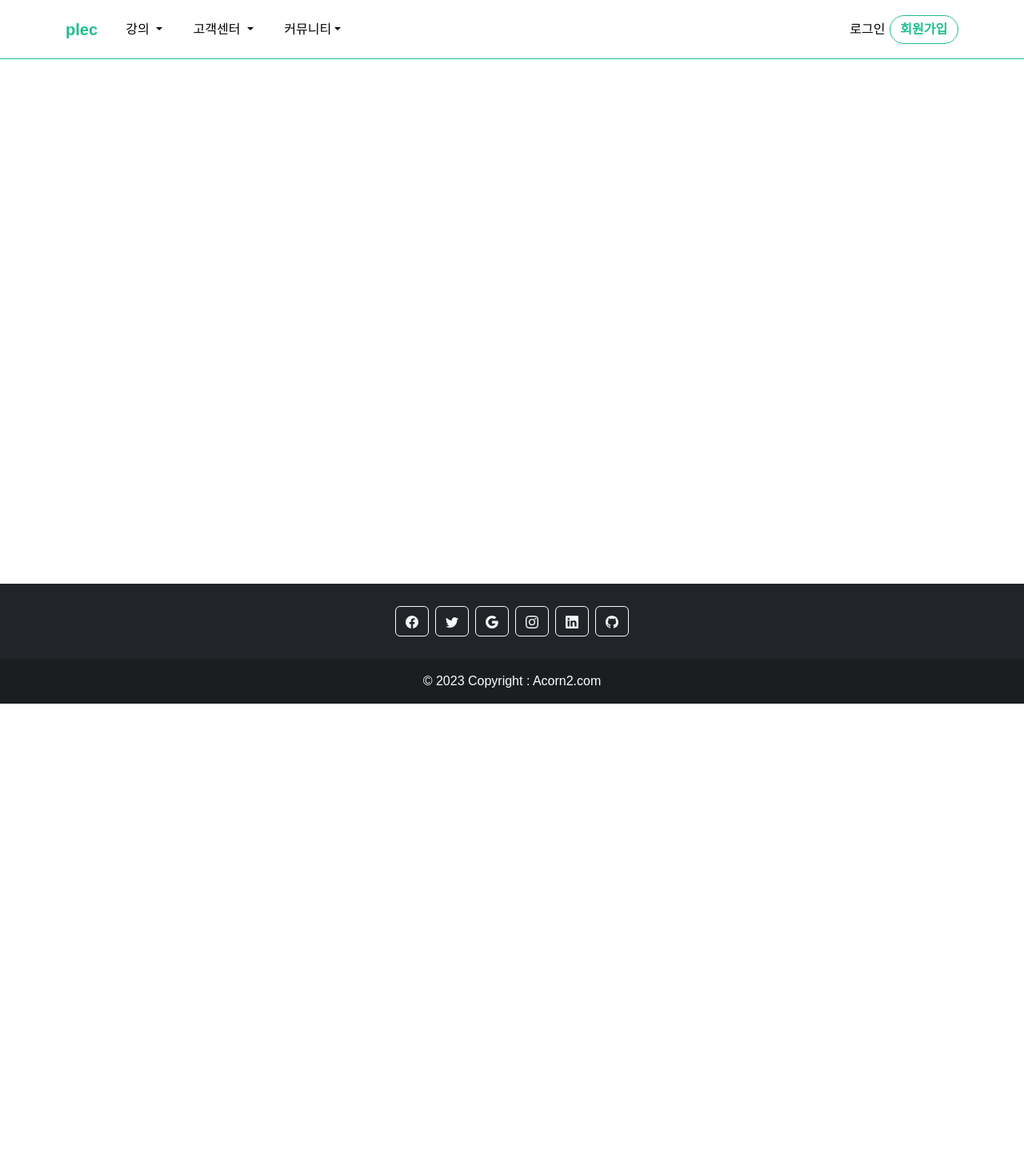
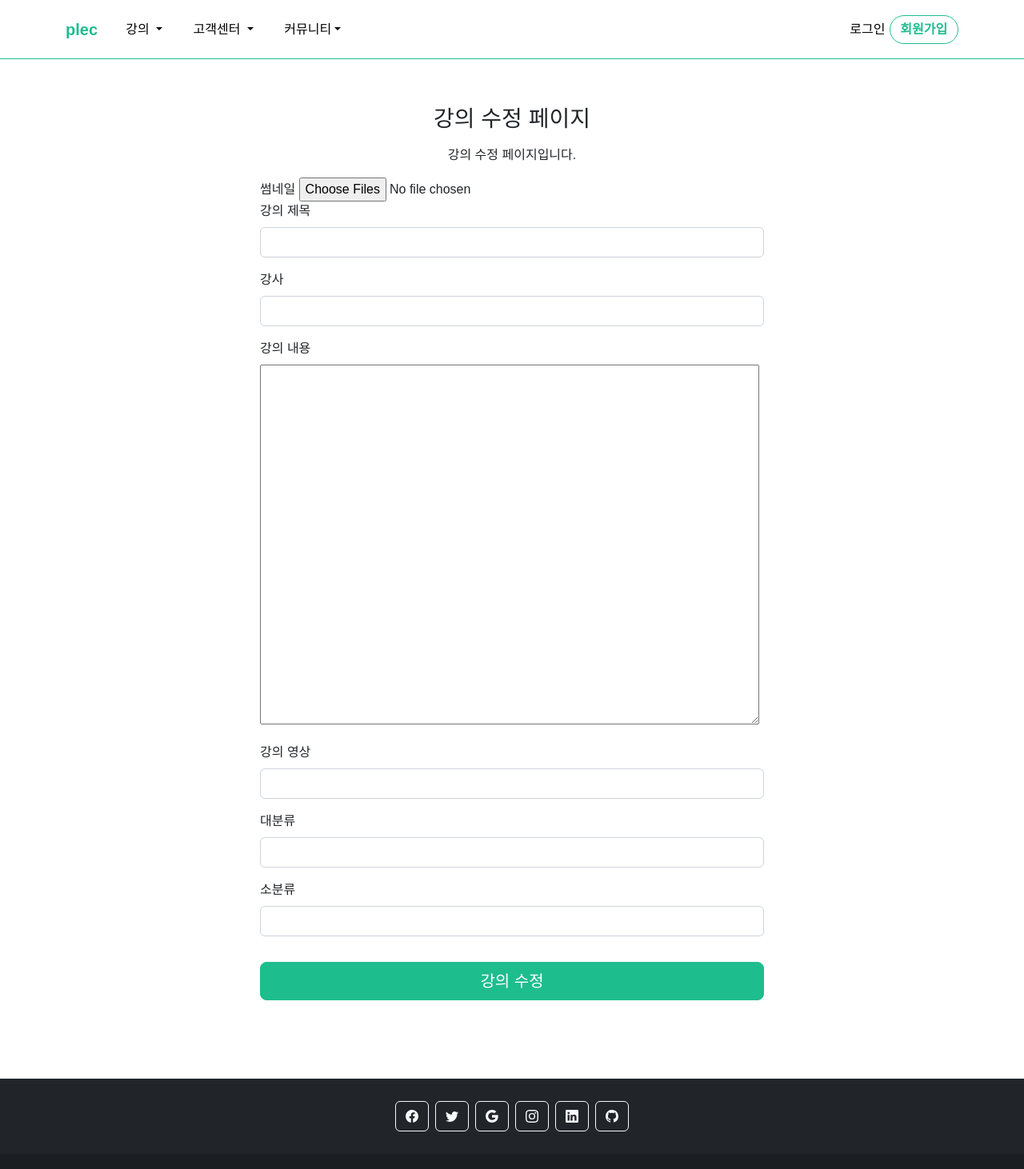
Before and after one commit to Acorn202210/Web, a Vue app: page /lectureUpdateForm/1 in a window 1280 px wide. Shown: the top 1462 px of the page at 80% size. Before the commit the page ends 880 px from the top, so only its background shows below. Built offline with nearby package versions, Linux system fonts and the light colour scheme.

Commit message:
lectureReview 수정 추가

```diff
--- a/src/components/lecture/LectureUploadForm.vue
+++ b/src/components/lecture/LectureUploadForm.vue
@@ -3,30 +3,29 @@
     <main class="form-signin w-100 m-auto mt-5">
       <h3 class="text-center mb-3 fw-normal">강의 등록 페이지</h3>
       <p class="text-center mb-3 fw-normal">강의 등록 페이지입니다.</p>
+
       <form @submit.prevent="handleSubmit" enctype="multipart/form-data">
-        <div class="mb-3">
-          <label class="form-label" for="file">썸네일</label>
-          <input class="form-control" type="file" id="file" ref="file" accept="image/*" @change="handleFileChange">
-        </div>
+        썸네일
+          <input ref="image" type="file" id="image" name="image" multiple="multiple" accept=".jpg, .png, .gif" @change="imageChange"/>
         <div class="mb-3">
           <label class="form-label" for="title">강의 제목</label>
-          <input class="form-control" type="text" v-model="lecture.title" name="title" id="title" />
+          <input class="form-control" type="text" v-model="title" name="title" id="title" />
         </div>
         <div class="mb-3">
           <label class="form-label" for="teacher">강사</label>
-          <input class="form-control" type="text" v-model="lecture.teacher" name="teacher" id="teacher" />
+          <input class="form-control" type="text" v-model="teacher" name="teacher" id="teacher" />
         </div>
         <div class="mb-3">
           <label class="form-label" for="describe">강의 내용</label>
-          <textarea v-model="lecture.describe" name="describe" id="describe"></textarea>
+          <textarea v-model="describe" name="describe" id="describe"></textarea>
         </div>
         <div class="mb-3">
           <label class="form-label" for="videoPath">강의 영상</label>
-          <input class="form-control" type="text" v-model="lecture.videoPath" name="videoPath" id="videoPath" />
+          <input class="form-control" type="text" v-model="videoPath" name="videoPath" id="videoPath" />
         </div>
         <div class="mb-3">
           <label class="form-label" for="largeCategory">대분류</label>
-          <select class="form-control" v-model="lecture.largeCategory" name="largeCategory" id="largeCategory">
+          <select class="form-control" v-model="largeCategory" name="largeCategory" id="largeCategory">
             <option value="front">프론트엔드</option>
             <option value="backend">백엔드</option>
             <option value="mobile">모바일</option>
@@ -34,7 +33,7 @@
         </div>
         <div class="mb-3">
           <label class="form-label" for="smallCategory">소분류</label>
-          <select class="form-control" v-model="lecture.smallCategory" name="smallCategory" id="smallCategory">
+          <select class="form-control" v-model="smallCategory" name="smallCategory" id="smallCategory">
             <option value="js">javascript</option>
             <option value="html_css">html/css</option>
             <option value="react">react</option>
@@ -53,9 +52,11 @@
 </template>
 
 <script>
+import axios from 'axios';
 export default {
   data() {
     return {
+      lectureImage: {},
       lecture: {
         title: "",
         teacher: "",
@@ -63,41 +64,44 @@ export default {
         videoPath: "",
         largeCategory: "",
         smallCategory: "",
-        file: "",
+        imageNum: ""
       },
     };
   },
   methods: {
-    handleFileChange(event) {
-      this.file = event.target.files[0];
+    imageChange() {
+      let form = new FormData();
+      let image = this.$refs['image'].files[0];
+      form.append('file', image);
+      var vm = this;
+      var url = `/project/api/lecture/lecture-img-upload`;
+            axios.post(url, form)
+                .then(function (response) {
+                  vm.lectureImage = response.data.body;
+                  vm.imageNum = vm.lectureImage.imageNum;
+                })
+                .catch(function (error) {
+                    console.log(error);
+                })
     },
-    async handleSubmit() {
-      if (!this.lecture.file) {
-        console.log("파일을 선택해주세요.");
-        return;
-      }
-      const formData = new FormData();
-      formData.append("file", this.file);
-      formData.append("title", this.lecture.title);
-      formData.append("teacher", this.lecture.teacher);
-      formData.append("describe", this.lecture.describe);
-      formData.append("videoPath", this.lecture.videoPath);
-      formData.append("largeCategory", this.lecture.largeCategory);
-      formData.append("smallCategory", this.lecture.smallCategory);
-
-      const xhr = new XMLHttpRequest();
-      xhr.open("POST", "http://localhost:9000/project/api/lecture/lecture-insert");
-      xhr.send(formData);
-
-      xhr.onreadystatechange = () => {
-        if (xhr.readyState === 4) {
-          if (xhr.status === 200) {
-            console.log("강의 등록 성공");
-          } else {
-            console.log("강의 등록 실패");
-          }
+    handleSubmit() {
+      const url = `/project/api/lecture/lecture-insert`;
+        const data = {
+            title: this.title,
+            teacher: this.teacher,
+            describe: this.describe,
+            videoPath: this.videoPath,
+            largeCategory : this.largeCategory,
+            smallCategory : this.smallCategory,
+            imageNum : this.imageNum
         }
-      };
+      axios.post(url, data)
+        .then((res) => {
+          console.log(res);
+        })
+        .catch((err) => {
+          console.error(err);
+        });
     },
   },
 };
--- /dev/null
+++ b/src/components/lecture/lectureUpdateForm.vue
@@ -0,0 +1,115 @@
+<template>
+    <div class="container userform">
+      <main class="form-signin w-100 m-auto mt-5">
+        <h3 class="text-center mb-3 fw-normal">강의 수정 페이지</h3>
+        <p class="text-center mb-3 fw-normal">강의 수정 페이지입니다.</p>
+
+        <form @submit.prevent="handleSubmit" enctype="multipart/form-data">
+          썸네일
+            <input ref="image" type="file" id="image" name="image" multiple="multiple" accept=".jpg, .png, .gif" @change="imageChange"/>
+          <div class="mb-3">
+            <label class="form-label" for="title">강의 제목</label>
+            <input class="form-control" type="text" v-model="title" name="title" id="title" />
+          </div>
+          <div class="mb-3">
+            <label class="form-label" for="teacher">강사</label>
+            <input class="form-control" type="text" v-model="teacher" name="teacher" id="teacher" />
+          </div>
+          <div class="mb-3">
+            <label class="form-label" for="describe">강의 내용</label>
+            <textarea v-model="describe" name="describe" id="describe"></textarea>
+          </div>
+          <div class="mb-3">
+            <label class="form-label" for="videoPath">강의 영상</label>
+            <input class="form-control" type="text" v-model="videoPath" name="videoPath" id="videoPath" />
+          </div>
+          <div class="mb-3">
+            <label class="form-label" for="largeCategory">대분류</label>
+            <select class="form-control" v-model="largeCategory" name="largeCategory" id="largeCategory">
+              <option value="front">프론트엔드</option>
+              <option value="backend">백엔드</option>
+              <option value="mobile">모바일</option>
+            </select>
+          </div>
+          <div class="mb-3">
+            <label class="form-label" for="smallCategory">소분류</label>
+            <select class="form-control" v-model="smallCategory" name="smallCategory" id="smallCategory">
+              <option value="js">javascript</option>
+              <option value="html_css">html/css</option>
+              <option value="react">react</option>
+              <option value="vue">vue.js</option>
+              <option value="jquery">jQuery</option>
+              <option value="java">java</option>
+              <option value="spring">spring</option>
+              <option value="springboot">spring boot</option>
+              <option value="kotlin">kotlin</option>
+            </select>
+          </div>
+          <button class="w-100 button btn btn-lg mt-3 mb-5" type="submit">강의 수정</button>
+        </form>
+      </main>
+    </div>
+  </template>
+
+  <script>
+  import axios from 'axios';
+  export default {
+    data() {
+      return {
+        lectureImage: {},
+        lecture: {
+          title: "",
+          teacher: "",
+          describe: "",
+          videoPath: "",
+          largeCategory: "",
+          smallCategory: "",
+          imageNum: ""
+        },
+      };
+    },
+    methods: {
+      imageChange() {
+        let form = new FormData();
+        let image = this.$refs['image'].files[0];
+        form.append('file', image);
+        var vm = this;
+        var url = `/project/api/lecture/lecture-img-upload`;
+              axios.post(url, form)
+                  .then(function (response) {
+                    vm.lectureImage = response.data.body;
+                    vm.imageNum = vm.lectureImage.imageNum;
+                  })
+                  .catch(function (error) {
+                      console.log(error);
+                  })
+      },
+      handleSubmit() {
+        const url = `/project/api/lecture/${this.$route.params.lecNum}/lecture-update`;
+          const data = {
+              title: this.title,
+              teacher: this.teacher,
+              describe: this.describe,
+              videoPath: this.videoPath,
+              largeCategory : this.largeCategory,
+              smallCategory : this.smallCategory,
+              imageNum : this.imageNum,
+              lecNum: this.$route.params.lecNum,
+          }
+        axios.put(url, data)
+          .then((res) => {
+            console.log(res);
+            alert("강의 수정 완료");
+          })
+          .catch((err) => {
+            console.error(err);
+            alert("강의 수정 실패");
+          });
+      },
+    },
+  };
+  </script>
+
+  <style>
+
+  </style>
--- a/src/router.js
+++ b/src/router.js
@@ -24,6 +24,7 @@ import backend from './components/lecture/backend.vue';
 import mobile from './components/lecture/mobile.vue';
 import lectureDetail from './components/lecture/lectureDetail.vue'
 import lectureUploadForm from './components/lecture/lectureUploadForm.vue'
+import lectureUpdateForm from './components/lecture/lectureUpdateForm.vue'
 
 const routes = [
     {
@@ -78,6 +79,10 @@ const routes = [
     {
         path: "/lectureUploadForm",
         component: lectureUploadForm
+    },
+    {
+        path: "/lectureUpdateForm/:lecNum",
+        component: lectureUpdateForm
     },
     {
         path: "/notice",
```
Also changed, not shown: src/components/lecture/LectureDetail.vue (+104 -89 lines).
